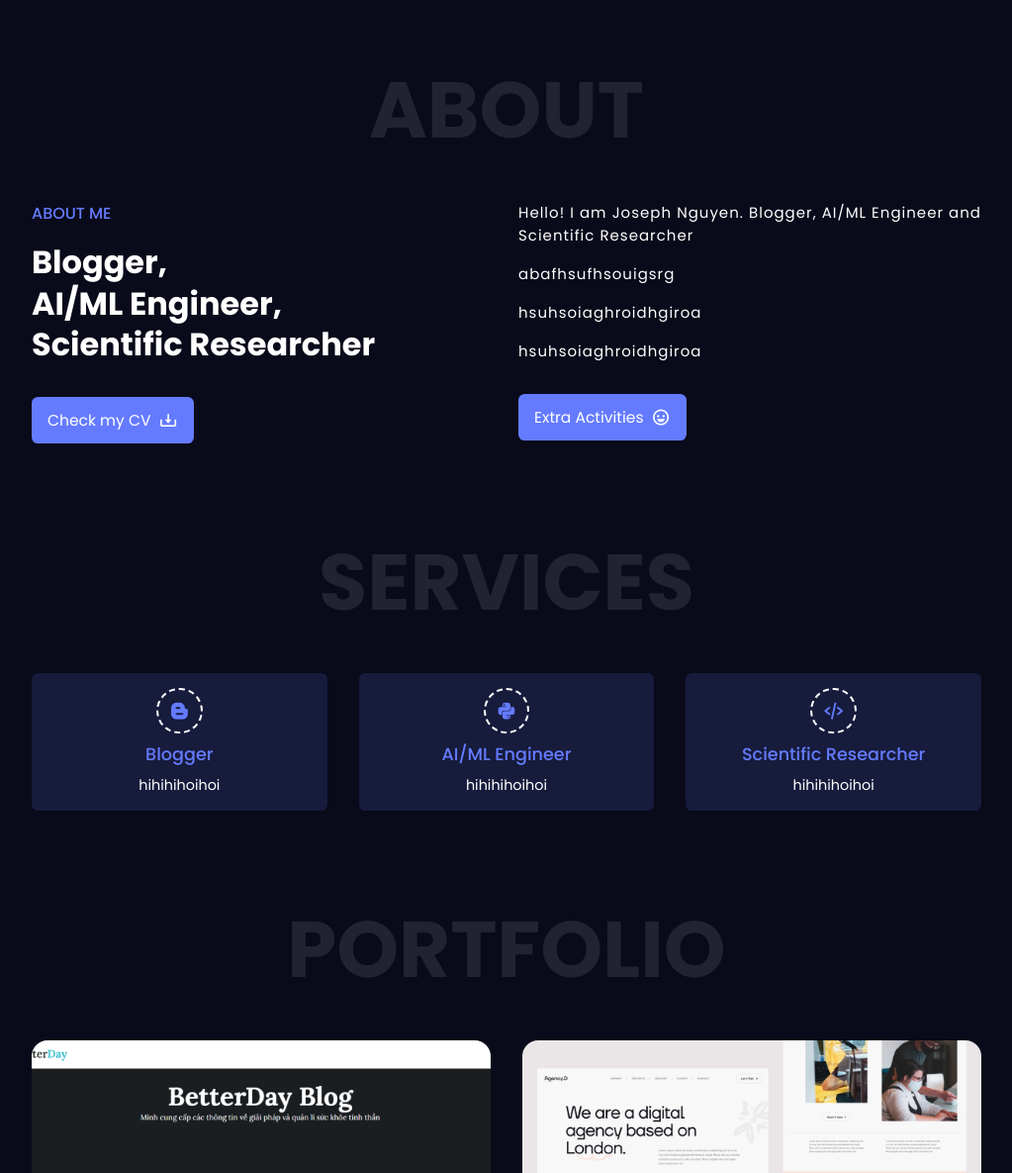
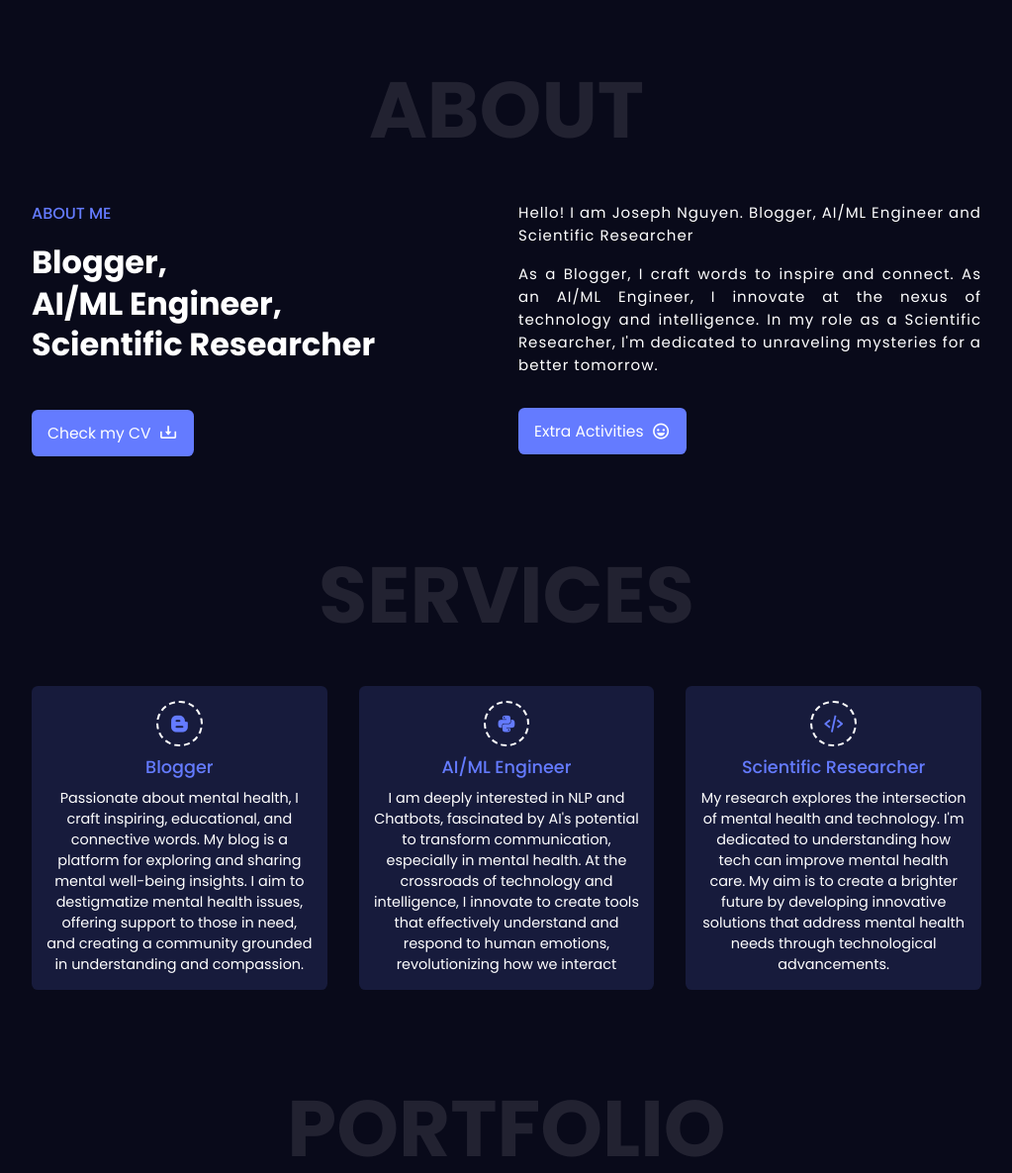
Before and after one commit to nghganhtu/Personal-Website, a plain HTML site: page index.html in a window 1280 px wide. Shown: the part 597-1782 px from the top of the page at 99% size, without its empty margins (128-1151 px from the left). Drawn offline with nearby package versions, Linux system fonts and the light colour scheme.

Commit message:
fill some in4

```diff
--- a/css/style.css
+++ b/css/style.css
@@ -270,6 +270,10 @@ header {
   line-height: 2.6rem;
   font-weight: 700;
   margin: 1rem 0;
+}
+
+.about-data .btn {
+  margin-top: 1.8rem;
 }
 
 .btn {
--- a/index.html
+++ b/index.html
@@ -56,7 +56,7 @@
           <p>
             I'm <span class="color">senior student</span> majoring in
             <span class="color">Data Science</span> in International University
-            - Vietnam National University <br />
+            - VNU<br />
             Here's a bit more <span class="color">about me.</span>
           </p>
 
@@ -101,9 +101,12 @@
             Hello! I am Joseph Nguyen. Blogger, AI/ML Engineer and Scientific
             Researcher
           </p>
-          <p>abafhsufhsouigsrg</p>
-          <p>hsuhsoiaghroidhgiroa</p>
-          <p>hsuhsoiaghroidhgiroa</p>
+          <p>
+            As a Blogger, I craft words to inspire and connect. As an AI/ML
+            Engineer, I innovate at the nexus of technology and intelligence. In
+            my role as a Scientific Researcher, I'm dedicated to unraveling
+            mysteries for a better tomorrow.
+          </p>
           <a href="./Management and Soft Skills.pdf" class="btn" download="">
             Extra Activities <i class="bx bx-happy"></i>
           </a>
@@ -120,17 +123,35 @@
         <div class="services-box">
           <i class="bx bxl-blogger"></i>
           <h2>Blogger</h2>
-          <p>hihihihoihoi</p>
+          <p>
+            Passionate about mental health, I craft inspiring, educational, and
+            connective words. My blog is a platform for exploring and sharing
+            mental well-being insights. I aim to destigmatize mental health
+            issues, offering support to those in need, and creating a community
+            grounded in understanding and compassion.
+          </p>
         </div>
         <div class="services-box">
           <i class="bx bxl-python"></i>
           <h2>AI/ML Engineer</h2>
-          <p>hihihihoihoi</p>
+          <p>
+            I am deeply interested in NLP and Chatbots, fascinated by AI's
+            potential to transform communication, especially in mental health.
+            At the crossroads of technology and intelligence, I innovate to
+            create tools that effectively understand and respond to human
+            emotions, revolutionizing how we interact
+          </p>
         </div>
         <div class="services-box">
           <i class="bx bx-code-alt"></i>
           <h2>Scientific Researcher</h2>
-          <p>hihihihoihoi</p>
+          <p>
+            My research explores the intersection of mental health and
+            technology. I'm dedicated to understanding how tech can improve
+            mental health care. My aim is to create a brighter future by
+            developing innovative solutions that address mental health needs
+            through technological advancements.
+          </p>
         </div>
       </div>
     </section>
```
